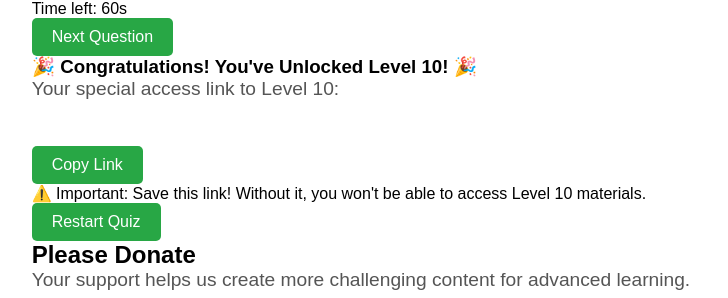
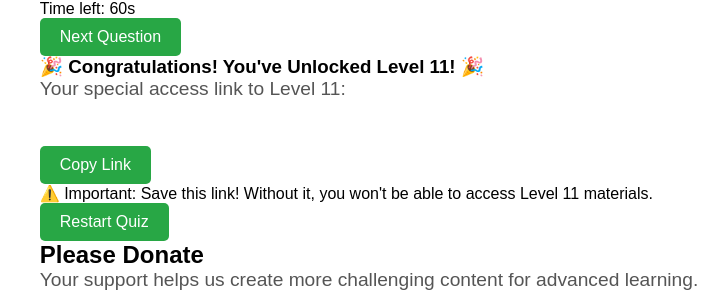
Before and after one commit to Mathquiz101/mathquiz10, a plain HTML site: page index.html in a window 1280 px wide. Shown: the top 298 px of the page, without its empty margins (271-999 px from the left). Drawn offline with Linux system fonts and the light colour scheme.

Commit message:
Update index.html

```diff
--- a/index.html
+++ b/index.html
@@ -3,12 +3,12 @@
 <head>
     <meta charset="UTF-8">
     <meta name="viewport" content="width=device-width, initial-scale=1.0">
-    <title>Trigonometric Ratios: Sine, Cosine, Tangent Quiz - 60s Per Question</title>
+    <title>Angles of Elevation and Depression Quiz - 60s Per Question</title>
     <link rel="stylesheet" href="styles.css">
 </head>
 <body>
     <div class="quiz-container">
-        <h1 style="text-align: center;">Trigonometric Ratios: Sine, Cosine, Tangent Quiz</h1>
+        <h1 style="text-align: center;">Angles of Elevation and Depression Quiz</h1>
         <div id="start-screen">
             <h2>Test your knowledge!</h2>
             <p>You have 60 seconds for each question.</p>
@@ -28,13 +28,13 @@
         <div id="result-screen" class="hide">
             <div class="result"></div>
             <div id="next-level-container" class="hide next-level-link">
-                <h3>🎉 Congratulations! You've Unlocked Level 10! 🎉</h3>
-                <p>Your special access link to Level 10:</p>
+                <h3>🎉 Congratulations! You've Unlocked Level 11! 🎉</h3>
+                <p>Your special access link to Level 11:</p>
                 <a href="#" id="next-level-link" target="_blank"></a>
                 <br>
                 <button class="copy-btn" onclick="copyLink()">Copy Link</button>
                 <div class="save-reminder">
-                    ⚠️ Important: Save this link! Without it, you won't be able to access Level 10 materials.
+                    ⚠️ Important: Save this link! Without it, you won't be able to access Level 11 materials.
                 </div>
             </div>
             <button id="restart-btn" onclick="location.reload()">Restart Quiz</button>
```
